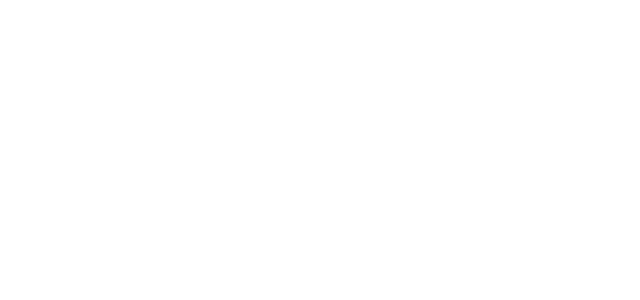
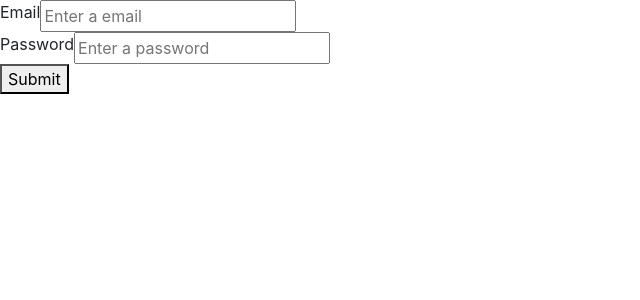
Before and after one commit to fabiobends/house-colors, a Nuxt app: page /login in a window 1280 px wide. Before the commit this address had no page. Shown: the top 300 px of the page, without its empty margins (0-640 px from the left). Built offline with nearby package versions, Linux system fonts and the light colour scheme.

Commit message:
feat: create home and login pages
- Create initial content for the home and login pages.
- Add plugin to login the user
- Fix type issues on `tsconfig` to make Typescript recognize plugins
when using on the client size.

```diff
--- a/nuxt.config.js
+++ b/nuxt.config.js
@@ -18,7 +18,7 @@
   css: [],
 
   // Plugins to run before rendering page: https://go.nuxtjs.dev/config-plugins
-  plugins: [],
+  plugins: ['@/plugins/login'],
 
   // Auto import components: https://go.nuxtjs.dev/config-components
   components: true,
--- a/pages/index.vue
+++ b/pages/index.vue
@@ -1,11 +1,10 @@
 <template>
-  <Tutorial />
+  <h1>Home page</h1>
 </template>
 
 <script lang="ts">
-import Vue from 'vue'
-
-export default Vue.extend({
-  name: 'IndexPage',
-})
+export default {
+  name: 'Home',
+  middleware: 'auth',
+}
 </script>
--- /dev/null
+++ b/pages/login.vue
@@ -0,0 +1,34 @@
+<template>
+  <form @submit.prevent="onSubmit">
+    <b-input-group>
+      <label for="email">Email</label>
+      <input v-model="email" type="text" placeholder="Enter a email" />
+    </b-input-group>
+    <b-input-group>
+      <label for="password">Password</label>
+      <input
+        v-model="password"
+        type="password"
+        placeholder="Enter a password"
+      />
+    </b-input-group>
+    <button type="submit">Submit</button>
+  </form>
+</template>
+
+<script lang="ts">
+export default {
+  name: 'Login',
+  data() {
+    return {
+      email: process.env.DEFAULT_EMAIL ?? '',
+      password: process.env.DEFAULT_PASSWORD ?? '',
+    }
+  },
+  methods: {
+    onSubmit() {
+      this.$login({ email: this.email, password: this.password })
+    },
+  },
+}
+</script>
--- /dev/null
+++ b/plugins/login.ts
@@ -0,0 +1,26 @@
+import { Context } from '@nuxt/types'
+import { Inject } from '@nuxt/types/app'
+import type {
+  AxiosResponse,
+  LoginBody,
+  LoginParams,
+  LoginResponse,
+} from '../types'
+
+export default ({ $axios, app, redirect }: Context, inject: Inject) => {
+  inject('login', async ({ email, password }: LoginParams) => {
+    const { data: response } = await $axios.post<
+      LoginBody,
+      AxiosResponse<LoginResponse>
+    >('login_json', {
+      login: {
+        email,
+        password,
+      },
+    })
+    if (response.success) {
+      app.$cookies.set('token', response.data.result.access_token)
+      redirect('/')
+    }
+  })
+}
--- a/tsconfig.json
+++ b/tsconfig.json
@@ -17,5 +17,6 @@
     },
     "types": ["@nuxt/types", "@nuxtjs/axios", "@types/node"]
   },
+  "include": ["types/**/*.ts"],
   "exclude": ["node_modules", ".nuxt", "dist"]
 }
--- /dev/null
+++ b/types/index.ts
@@ -0,0 +1,42 @@
+export interface LoginParams {
+  email: string
+  password: string
+}
+
+export interface LoginBody {
+  login: LoginParams
+}
+
+export interface Response {
+  success: boolean
+}
+
+export interface AxiosResponse<T = any> {
+  data: T
+  status: number
+  statusText: string
+  headers: any
+  config: any
+  request?: any
+}
+
+export interface LoginResponse extends Response {
+  data: {
+    result: {
+      access_token: string
+    }
+  }
+}
+
+export interface Entity {
+  id: number
+  name: string
+  active: number
+  order: number
+}
+
+export interface EntityResponse extends Response {
+  data: {
+    entities: Array<Entity>
+  }
+}
```
Also changed, not shown: types/plugins.d.ts (added, +7 -0 lines).
